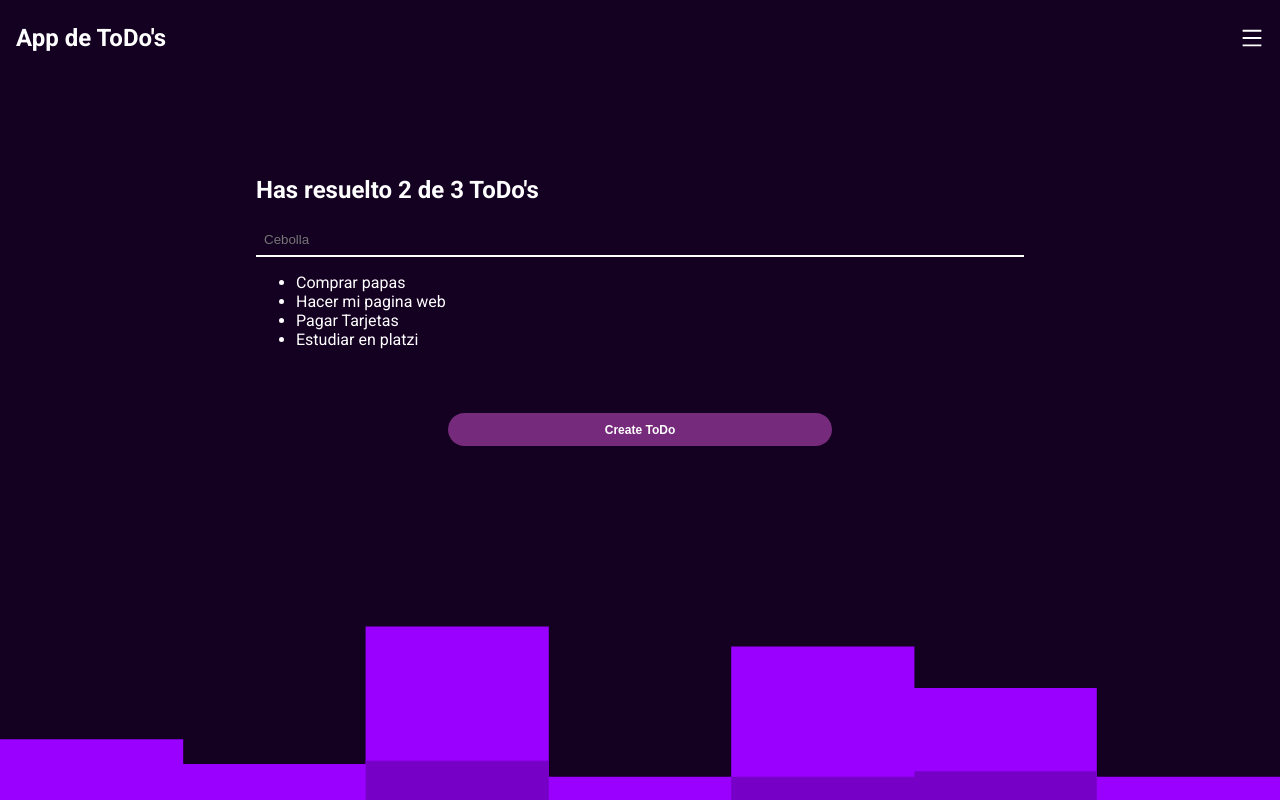
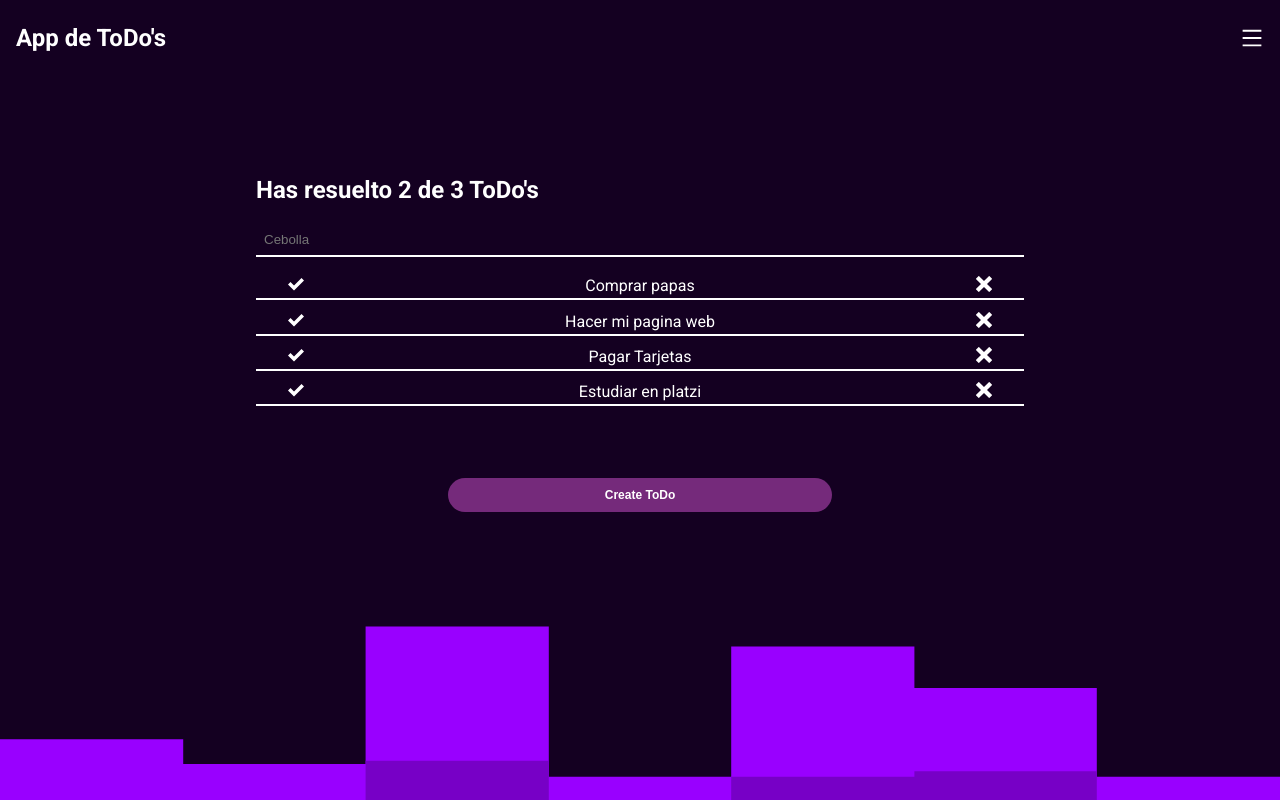
Before and after one commit to Fernu292/todo-app-react, a React app: page / in a window 1280 px wide. Built offline with nearby package versions, Linux system fonts and the light colour scheme.

Commit message:
Agregando estilos a items

```diff
--- a/src/Components/TodoItem.jsx
+++ b/src/Components/TodoItem.jsx
@@ -1,8 +1,15 @@
 import React from 'react';
+import {ImCheckmark, ImCross} from 'react-icons/im';
 
-const TodoItem = ({text}) => {
+import '../styles/TodoItem.scss';
+
+const TodoItem = ({text, completed}) => {
     return (
-        <li>{text}</li>
+        <div className='item'>
+            <ImCheckmark />
+            <li>{text}</li>
+            <ImCross />
+        </div>
     );
 }
 
--- a/src/Layout/Header.jsx
+++ b/src/Layout/Header.jsx
@@ -32,6 +32,8 @@ const Header = () => {
             <nav className='navigation hidden' id='navbar'>
                 <AiOutlineClose className='Menu' onClick={handleClickMenu}/>
                 <a>Code</a>
+                <a>My portafolio</a>
+                <a>My LinkedIn</a>
             </nav>
         </header>
     );
--- a/src/styles/App.css
+++ b/src/styles/App.css
@@ -29,6 +29,7 @@ button{
     border-radius: 1.5rem;
     font-size: 12px;
     margin-top: 3rem;
+    cursor: pointer;
 }
 
 input{
@@ -57,3 +58,11 @@ img{
     width: 100%;
     object-fit: cover;
 }
+
+ul{
+    padding: 0;
+}
+
+li{
+    list-style: none;
+}
--- a/src/styles/Header.scss
+++ b/src/styles/Header.scss
@@ -6,13 +6,28 @@ header{
     align-items: center;
     justify-content: space-between;
 }
-
+@keyframes aparecer {
+    from{
+        right: -15rem;
+    }
+    to{
+        right: 0;
+    }
+}
+@keyframes desaparecer {
+    from{
+        right: 0;
+    }
+    to{
+        right: -15rem;
+    }
+}
 .navigation{
     display: flex;
     flex-direction: column;
     background-color: #5f5f5f35;
     backdrop-filter: blur(5px);
-    height: 95%;
+    height: 93%;
     position: absolute;
     padding: 2rem  3rem 0 1rem;
     top: 0;
@@ -20,8 +35,12 @@ header{
     z-index: 4;
     align-items: flex-start;
     gap: 1rem;
-    transition: 2s;
+    animation-duration: 0.8s;
+    animation-name: aparecer;
+
 }
+
+
 
 .Menu{
     font-size: 1.5rem;
@@ -33,4 +52,5 @@ header{
 
 .hidden{
     display: none;
+    animation: 0.8s desaparecer;
 }
--- /dev/null
+++ b/src/styles/TodoItem.scss
@@ -0,0 +1,11 @@
+
+.item{
+    display: flex;
+    justify-content: space-between;
+    flex-direction: row;
+    font-size: 1rem;
+    border-bottom: solid white 2px;
+    padding: 0.2rem 2rem;
+    margin-bottom: 0.5rem;
+    gap: 1rem;
+}
```
